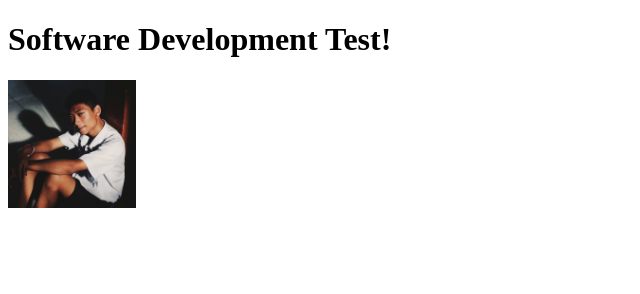
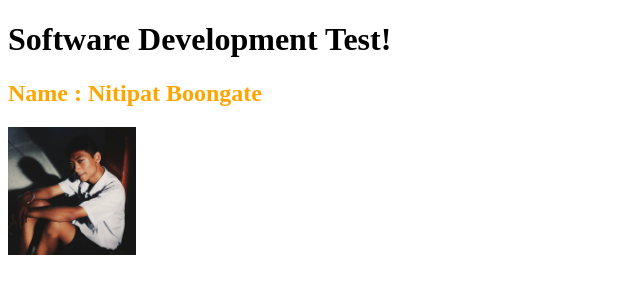
Before and after one commit to nitipat009/softdev, a plain HTML site: page index.html in a window 1280 px wide. Shown: the whole page, without its empty margins (0-640 px from the left). Drawn offline with Linux system fonts and the light colour scheme.

Commit message:
Update index.html

```diff
--- a/index.html
+++ b/index.html
@@ -1,8 +1,8 @@
 <!DOCTYPE html>
 <head>
-  <title>Hello Github Pages!</title>
   <body>
     <h1>Software Development Test!</h1>
+    <h2 style = "color:orange;">Name : Nitipat Boongate</h2>
 	  <img src = "https://raw.githubusercontent.com/nitipat009/softdev/gh-pages/img/nitpat.jpg" style="width:128px;height:128px;"></img>
   </body>
 </html>
```
